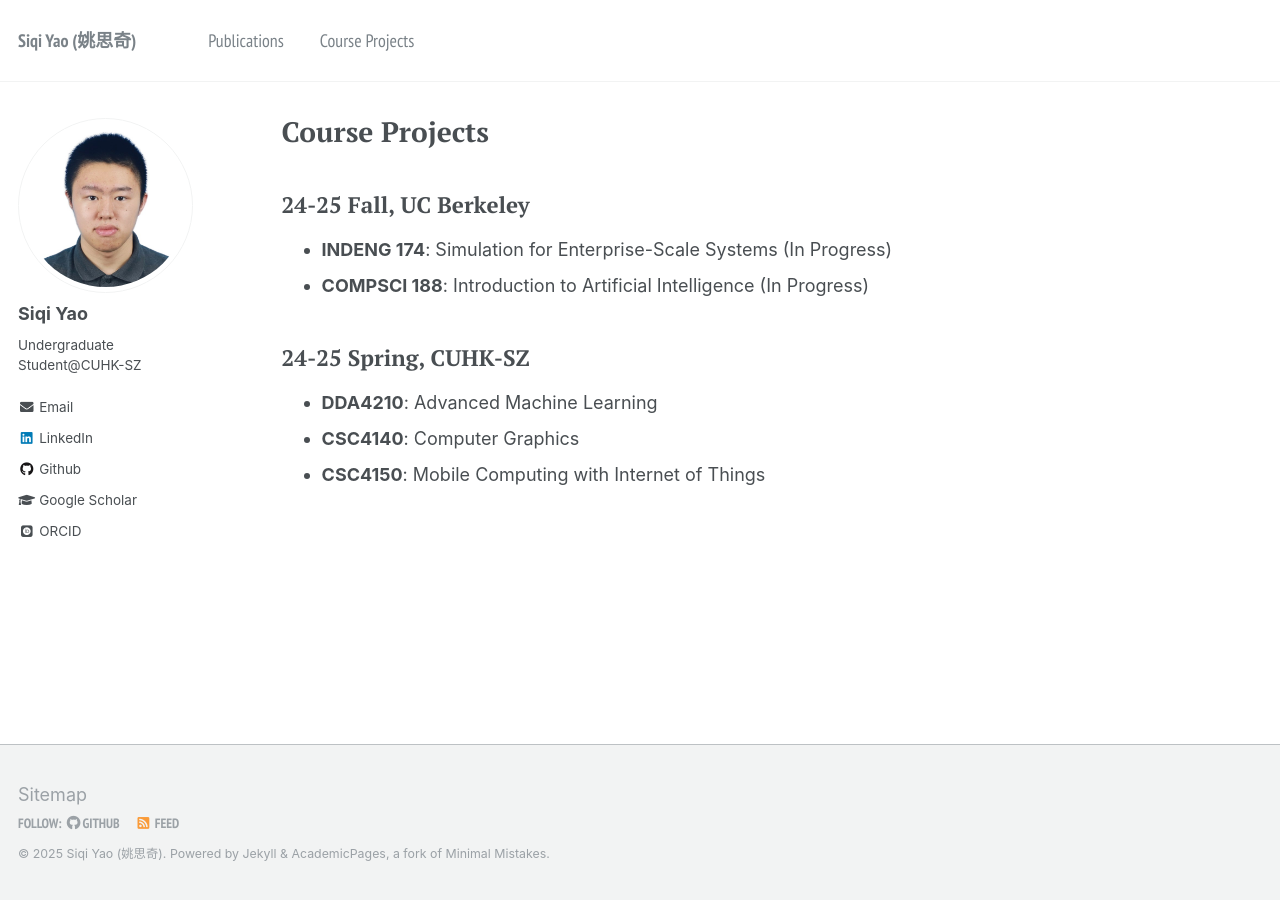
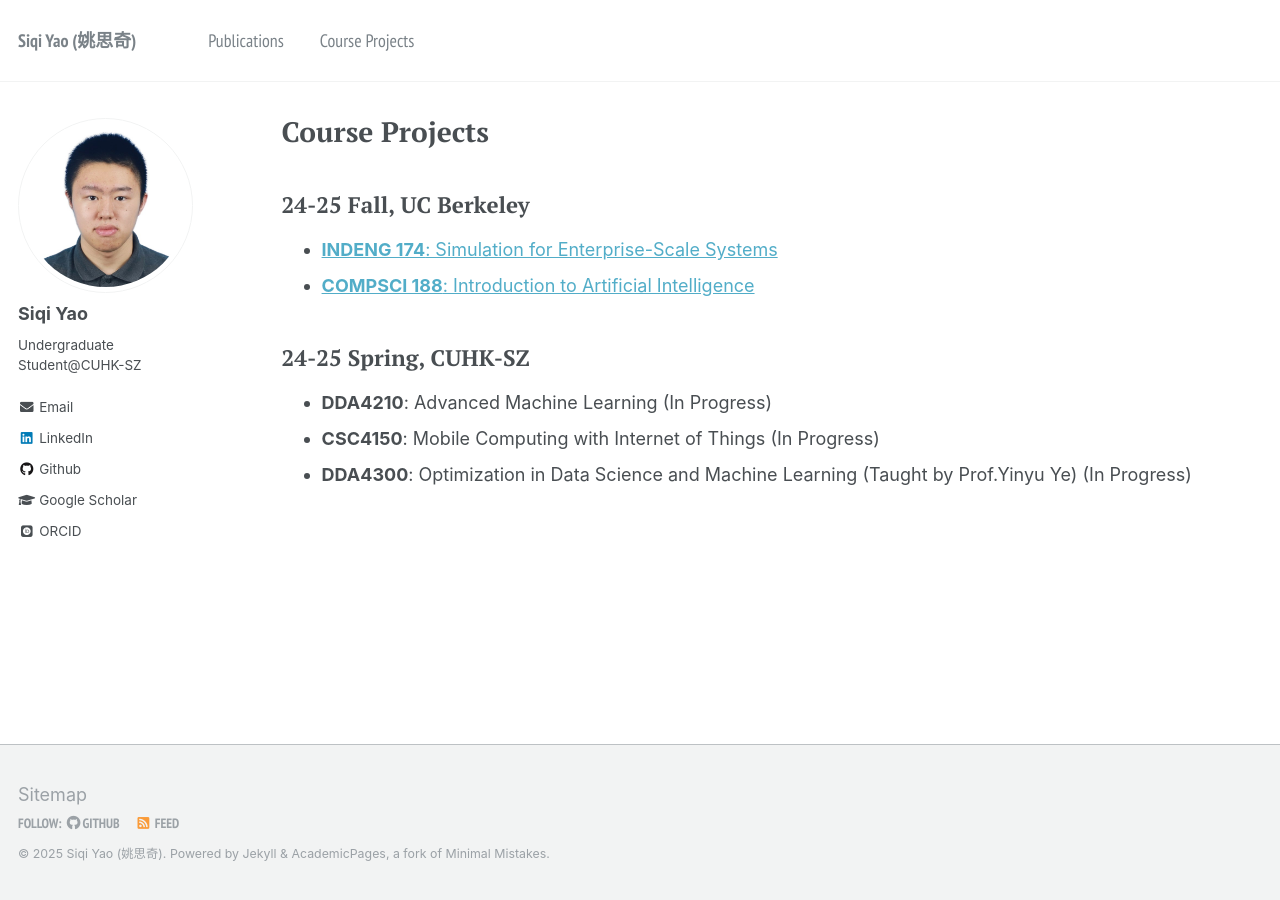
Before and after one commit to YaoSiqi2003/YaoSiqi2003.github.io, a Jekyll site: the page built from _pages/course projects.md, in a window 1280 px wide. Built offline with Jekyll 4.4.1, drawn with Linux system fonts in a browser that asks for light colours; some web fonts are replaced.

Commit message:
Update website files

```diff
--- a/_pages/course projects.md
+++ b/_pages/course projects.md
@@ -7,11 +7,12 @@ author_profile: true
 
 ## 24-25 Fall, UC Berkeley
 
-- **INDENG 174**: Simulation for Enterprise-Scale Systems (In Progress)
-- **COMPSCI 188**: Introduction to Artificial Intelligence (In Progress)
+- [**INDENG 174**: Simulation for Enterprise-Scale Systems](https://github.com/YaoSiqi2003/IND-ENG-174)
+- [**COMPSCI 188**: Introduction to Artificial Intelligence](https://github.com/YaoSiqi2003/CS188-Introduction-to-Artificial-Intelligence)
+
 
 ## 24-25 Spring, CUHK-SZ
 
-- **DDA4210**: Advanced Machine Learning
-- **CSC4140**: Computer Graphics
-- **CSC4150**: Mobile Computing with Internet of Things
+- **DDA4210**: Advanced Machine Learning (In Progress)
+- **CSC4150**: Mobile Computing with Internet of Things (In Progress)
+- **DDA4300**: Optimization in Data Science and Machine Learning (Taught by Prof.Yinyu Ye) (In Progress)
```
